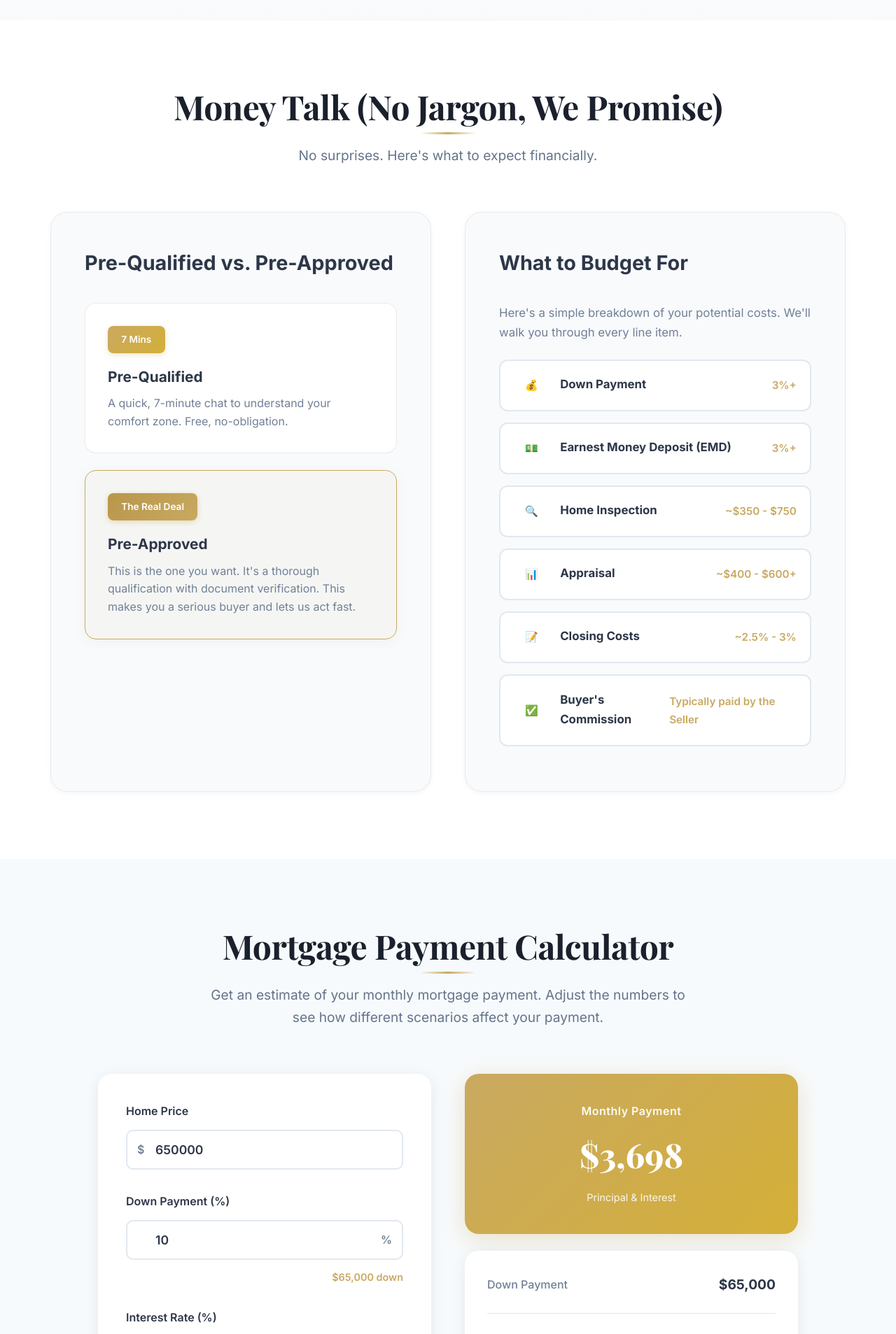
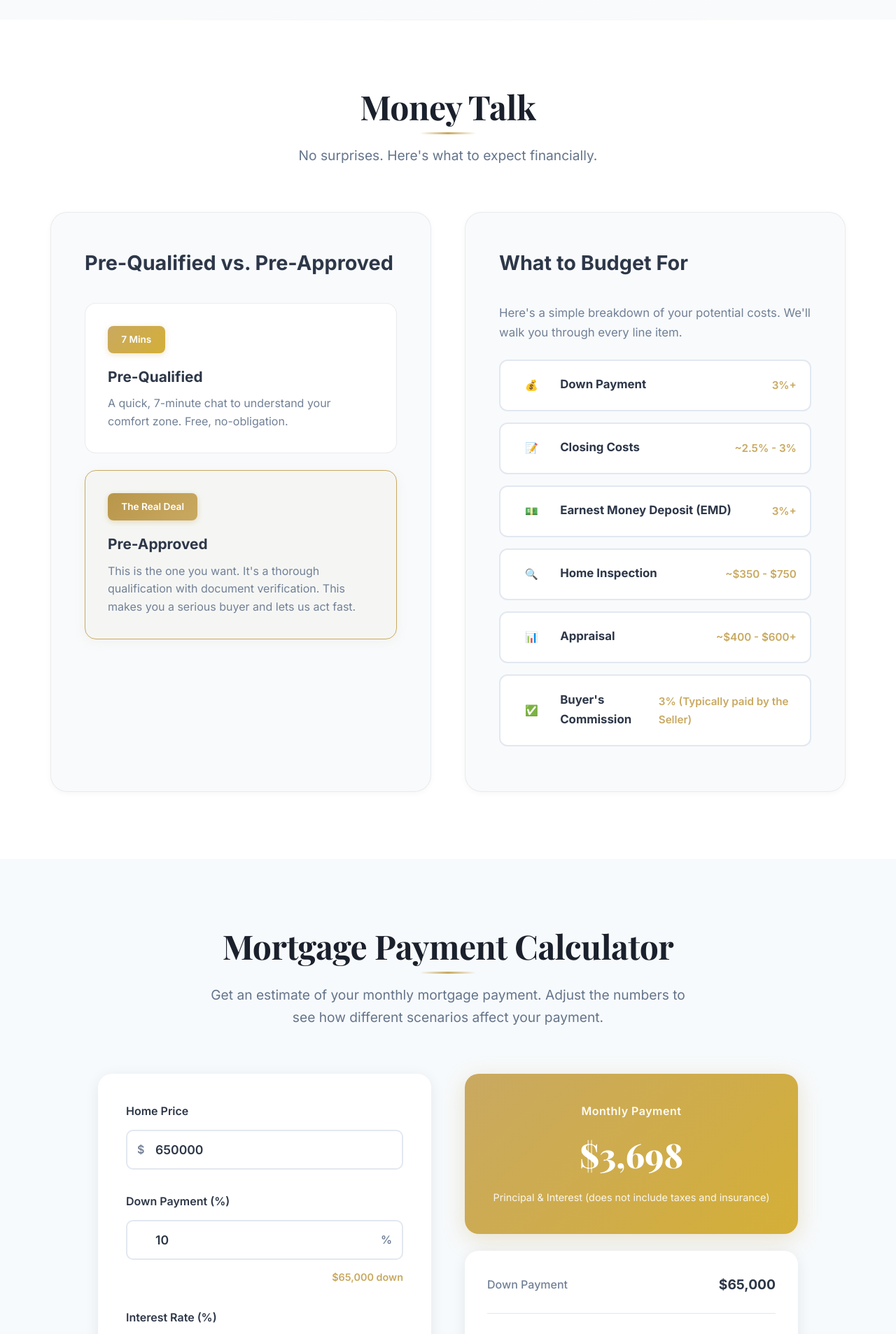
Before and after one commit to Azaiah00/homebuyerlanding, a React (Vite) app: page / in a window 1280 px wide. Shown: the part 2060-3967 px from the top of the page at 70% size. Built offline with nearby package versions, Linux system fonts and the light colour scheme.

Commit message:
Update Money Talk section, reorder components, add first-time buyer FAQ, remove trust badge

```diff
--- a/src/App.jsx
+++ b/src/App.jsx
@@ -319,7 +319,7 @@ function App() {
       {/* SECTION 2: MONEY TALK */}
       <section id="money-talk" className="money-talk fade-in-section">
         <div className="container">
-          <h2 className="section-title">Money Talk (No Jargon, We Promise)</h2>
+          <h2 className="section-title">Money Talk</h2>
           <p className="section-subtitle">No surprises. Here's what to expect financially.</p>
           <div className="money-grid">
             <div className="money-card">
@@ -347,6 +347,13 @@ function App() {
                   </div>
                 </li>
                 <li>
+                  <span className="cost-icon">📝</span>
+                  <div>
+                    <strong>Closing Costs</strong>
+                    <span>~2.5% - 3%</span>
+                  </div>
+                </li>
+                <li>
                   <span className="cost-icon">💵</span>
                   <div>
                     <strong>Earnest Money Deposit (EMD)</strong>
@@ -368,17 +375,10 @@ function App() {
                   </div>
                 </li>
                 <li>
-                  <span className="cost-icon">📝</span>
-                  <div>
-                    <strong>Closing Costs</strong>
-                    <span>~2.5% - 3%</span>
-                  </div>
-                </li>
-                <li>
                   <span className="cost-icon">✅</span>
                   <div>
                     <strong>Buyer's Commission</strong>
-                    <span>Typically paid by the Seller</span>
+                    <span>3% (Typically paid by the Seller)</span>
                   </div>
                 </li>
               </ul>
@@ -471,7 +471,7 @@ function App() {
               <div className="result-card primary">
                 <div className="result-label">Monthly Payment</div>
                 <div className="result-value">{formatCurrency(monthlyPayment)}</div>
-                <div className="result-note">Principal & Interest</div>
+                <div className="result-note">Principal & Interest (does not include taxes and insurance)</div>
               </div>
 
               <div className="result-details">
@@ -571,7 +571,6 @@ function App() {
       <section id="winning-offer" className="winning-offer fade-in-section">
         <div className="container">
           <h2 className="section-title">Crafting a Winning Offer</h2>
-          <p className="section-subtitle">The average home in the DMV receives <strong>8 offers</strong>. Here's how we make yours the one that wins:</p>
 
           <div className="offer-components-grid">
             <div className="offer-component-card">
@@ -615,6 +614,23 @@ function App() {
             </div>
 
             <div className="offer-component-card">
+              <div className="component-icon">💵</div>
+              <h3 className="component-title">Down Payment</h3>
+              <p className="component-description">
+                The down payment is the initial cash amount you pay toward the purchase price of the home. It's your equity stake in the property from day one.
+              </p>
+              <p className="component-description">
+                <strong>Minimum down payment:</strong> Typically 3% for conventional loans (though some programs allow less), and can go up to 20% or more.
+              </p>
+              <p className="component-description">
+                <strong>Benefits of a larger down payment:</strong> Better loan terms, lower monthly payments, and may eliminate the need for private mortgage insurance (PMI).
+              </p>
+              <p className="component-description">
+                The amount you put down will depend on your financial situation, the type of loan you're using, and your long-term financial goals.
+              </p>
+            </div>
+
+            <div className="offer-component-card">
               <div className="component-icon">🏦</div>
               <h3 className="component-title">Lender/Title Company</h3>
               <p className="component-description">
@@ -648,23 +664,6 @@ function App() {
               </p>
               <p className="component-description">
                 <strong>Strategy:</strong> Both contingencies are crucial protections, but shorter contingency periods can make your offer more competitive in hot markets.
-              </p>
-            </div>
-
-            <div className="offer-component-card">
-              <div className="component-icon">💵</div>
-              <h3 className="component-title">Down Payment</h3>
-              <p className="component-description">
-                The down payment is the initial cash amount you pay toward the purchase price of the home. It's your equity stake in the property from day one.
-              </p>
-              <p className="component-description">
-                <strong>Minimum down payment:</strong> Typically 3% for conventional loans (though some programs allow less), and can go up to 20% or more.
-              </p>
-              <p className="component-description">
-                <strong>Benefits of a larger down payment:</strong> Better loan terms, lower monthly payments, and may eliminate the need for private mortgage insurance (PMI).
-              </p>
-              <p className="component-description">
-                The amount you put down will depend on your financial situation, the type of loan you're using, and your long-term financial goals.
               </p>
             </div>
 
@@ -821,6 +820,12 @@ function App() {
                 I'm licensed in Virginia, Washington DC, and Maryland - the entire DMV area! Whether you're looking in Arlington, Bethesda, Alexandria, or anywhere in between, I can help you find your perfect home.
               </p>
             </div>
+            <div className="faq-item">
+              <h3 className="faq-question">Are there any first time home buyer programs?</h3>
+              <p className="faq-answer">
+                Yes! There are several first-time home buyer programs available that can help with down payment assistance, lower interest rates, and reduced closing costs. These programs vary by state and locality, and can include options like FHA loans, VA loans (for eligible veterans), and state-specific programs. Your mortgage lender can provide more detailed information about first-time home buyer programs that you may qualify for based on your specific situation and location.
+              </p>
+            </div>
           </div>
         </div>
       </section>
@@ -841,10 +846,6 @@ function App() {
             <div className="trust-badge">
               <span className="badge-icon">✓</span>
               <span>7+ Years Experience</span>
-            </div>
-            <div className="trust-badge">
-              <span className="badge-icon">✓</span>
-              <span>5,275+ Families Helped</span>
             </div>
           </div>
 
```
